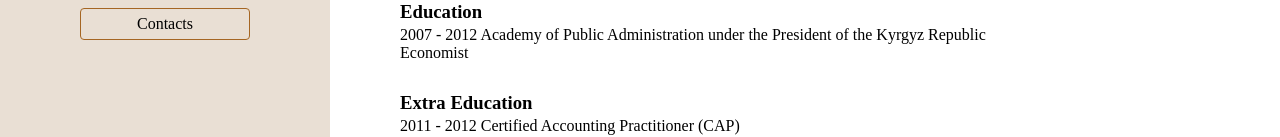
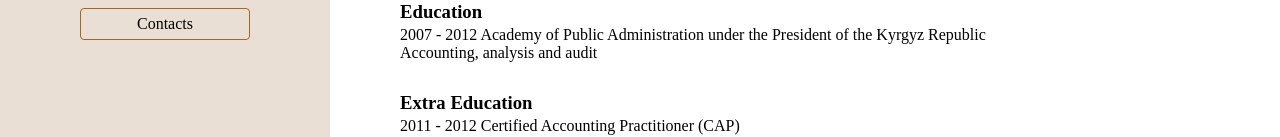
Before and after one commit to sarausen/online_CV, a React (Create React App) app: page / in a window 1280 px wide. Shown: the part 435-572 px from the top of the page. Built offline with nearby package versions, Linux system fonts and the light colour scheme.

Commit message:
add education

```diff
--- a/src/pages/resume/index.jsx
+++ b/src/pages/resume/index.jsx
@@ -15,7 +15,7 @@ export const ResumePage = () => {
         <p>Economist</p>
         <h3>Education</h3>
         <p className="resume_education">2007 - 2012 Academy of Public Administration under the President of the Kyrgyz Republic</p>
-        <p>Economist</p>
+        <p>Accounting, analysis and audit</p>
         <h3>Extra Education</h3>
        <p className="extra_education">2011 - 2012 Certified Accounting Practitioner (CAP)</p>
        <p className="extra_education">2022 UX/UI Design</p>
```
